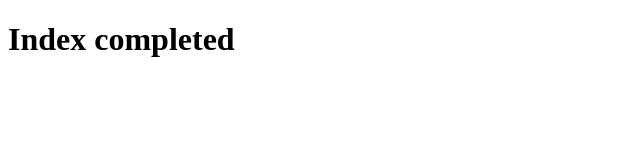
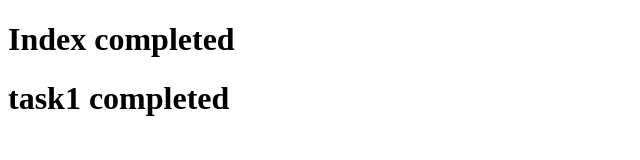
Before and after one commit to sudha-2510/branches, a plain HTML site: page index.html in a window 1280 px wide. Shown: the whole page, without its empty margins (0-640 px from the left). Drawn offline with Linux system fonts and the light colour scheme.

Commit message:
task1 updated

```diff
--- a/index.html
+++ b/index.html
@@ -7,5 +7,6 @@
 </head>
 <body>
    <h1>Index completed</h1>
+   <h1>task1 completed</h1>
 </body>
 </html>
```
